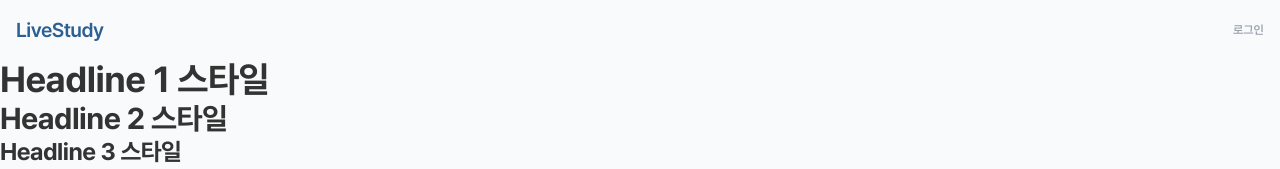
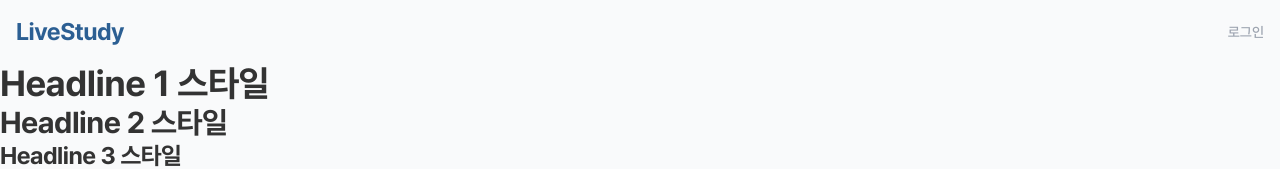
Before and after one commit to LiveStudy-group/Frontend, a React (Vite) app in the folder LiveStudy-front/: page /test-page in a window 1280 px wide. Shown: the top 169 px of the page. Built offline with nearby package versions, Linux system fonts and the light colour scheme.

Commit message:
style(header): 헤더 타이틀 및 로그인 텍스트 크기 조정

```diff
--- a/LiveStudy-front/src/components/common/Header.tsx
+++ b/LiveStudy-front/src/components/common/Header.tsx
@@ -2,8 +2,8 @@ const Header = () => {
   return (
     <header className="w-full">
       <div className="max-w-[1280px] mx-auto px-4 py-4 flex justify-between items-center">
-        <h1 className="text-headline4_B text-primary-600">LiveStudy</h1>
-        <div className="text-caption2_SB text-gray-400">로그인</div>
+        <h1 className="text-headline3_B text-primary-600">LiveStudy</h1>
+        <div className="text-caption1_M text-gray-400">로그인</div>
       </div>
     </header>
   );
```
Also changed, not shown: 1 other file (tests, documents, lock files or other folders).
